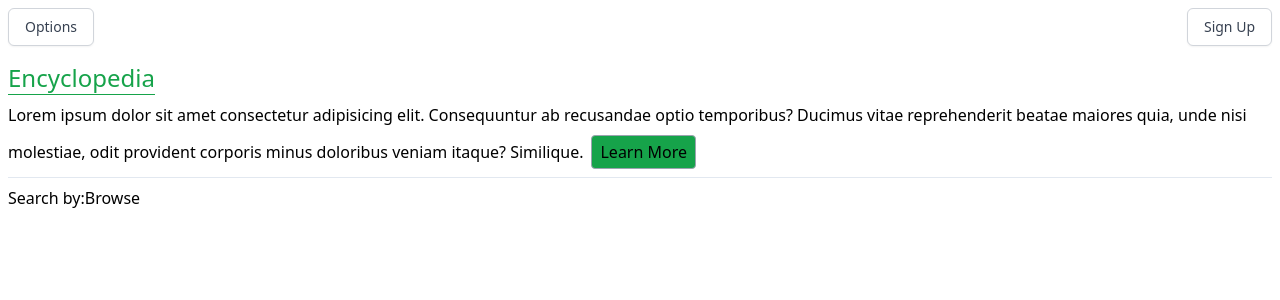
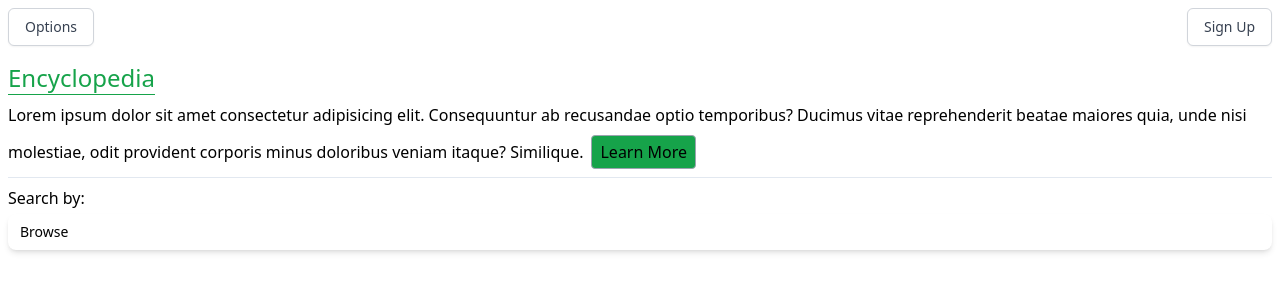
Before and after one commit to beimy/leesey-site, a React (Create React App) app in the folder client/: page /encyclopedia in a window 1280 px wide. Shown: the top 300 px of the page. Built offline with nearby package versions, Linux system fonts and the light colour scheme.

Commit message:
updated gitignore

```diff
--- a/client/src/pages/Encyclo.tsx
+++ b/client/src/pages/Encyclo.tsx
@@ -1,5 +1,5 @@
 import React, {FC, useState} from "react";
-import {Listbox} from '@headlessui/react';
+import {Listbox, Transition} from '@headlessui/react';
 
 interface EncycloProps {
 
@@ -22,10 +22,14 @@ const EncycloPage: FC<EncycloProps> = ({}) => {
                 <span>Lorem ipsum dolor sit amet consectetur adipisicing elit. Consequuntur ab recusandae optio temporibus? Ducimus vitae reprehenderit beatae maiores quia, unde nisi molestiae, odit provident corporis minus doloribus veniam itaque? Similique.</span>
                 <button className="btn">Learn More</button>
             </div>
-            <div id="search-sect" className="relative">
+            <div id="search-sect">
                 <Listbox value={selectedFilter} onChange={setSelectedFilter}>
                     <Listbox.Label>Search by:</Listbox.Label>
-                    <Listbox.Button>{selectedFilter.param}</Listbox.Button>
+                    <div className="relative mt-1">
+                        <Listbox.Button className='relative w-full cursor-default rounded-lg bg-white py-2 pl-3 pr-10 text-left shadow-md focus:outline-none focus-visible:border-indigo-500 focus-visible:ring-2 focus-visible:ring-white focus-visible:ring-opacity-75 focus-visible:ring-offset-2 focus-visible:ring-offset-orange-300 sm:text-sm'>
+                            <span className="block truncate">{selectedFilter.param}</span>
+
+                        </Listbox.Button>
                         <Listbox.Options>
                             {filters.map((filter) => (
                                 <Listbox.Option
@@ -36,6 +40,7 @@ const EncycloPage: FC<EncycloProps> = ({}) => {
                             </Listbox.Option>
                             ))}
                         </Listbox.Options>
+                    </div>
                 </Listbox>
             </div>
         </div>
```
Also changed, not shown: client/package.json (added, +58 -0 lines), 2 other files (tests, documents, lock files or other folders). Lines whose indentation alone changed are shown as unchanged.
